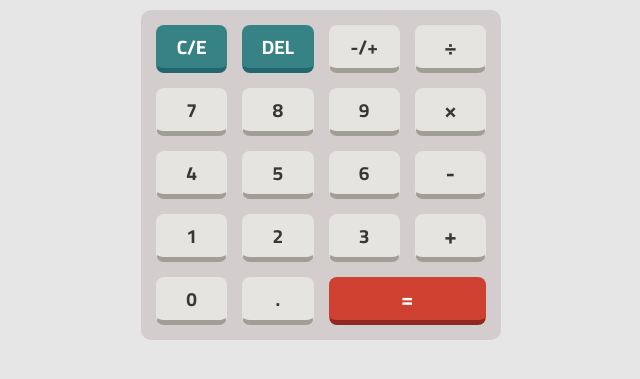
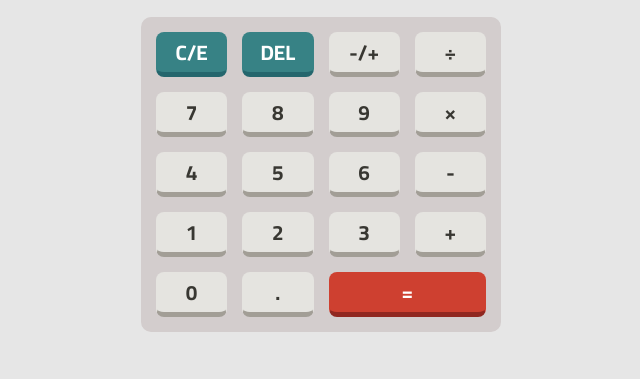
Before and after one commit to kechicheb/calculator, a plain HTML site: page index.html in a window 1280 px wide. Shown: the part 303-682 px from the top of the page, without its empty margins (319-959 px from the left). Drawn offline with Linux system fonts and the light colour scheme.

Commit message:
solve some problems

```diff
--- a/style.css
+++ b/style.css
@@ -96,7 +96,7 @@ body {
   display: flex;
   justify-content: center;
   align-items: center;
-  font-size: 1.2rem;
+  font-size: 1.3rem;
   cursor: pointer;
   background-color: var(--bg-btn-color) !important;
   color: var(--black-color);
@@ -110,9 +110,7 @@ body {
   -o-border-radius: 8px;
 
 }
-.btn.op ,.equal{
-  font-size: 1.4rem;
-}
+
 .btn:active {
   transform: translateY(3px);
   border-bottom: 0px;
```
